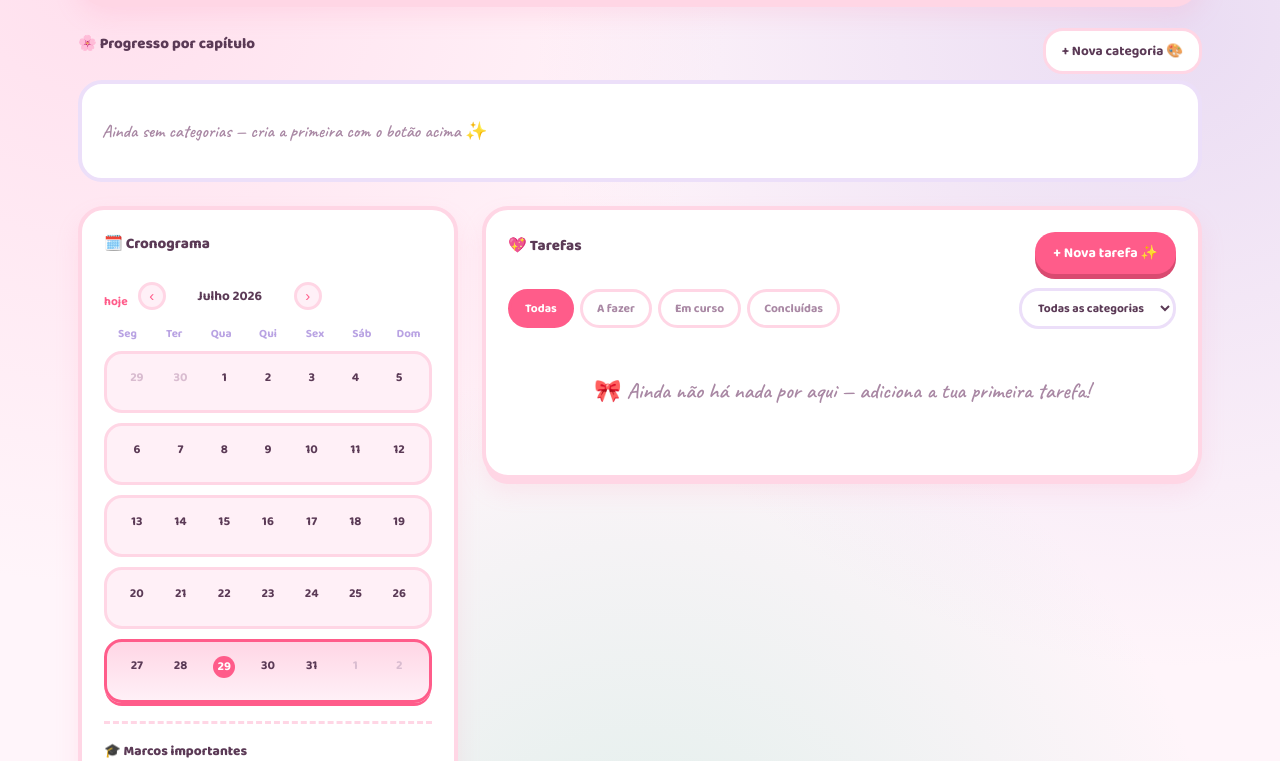
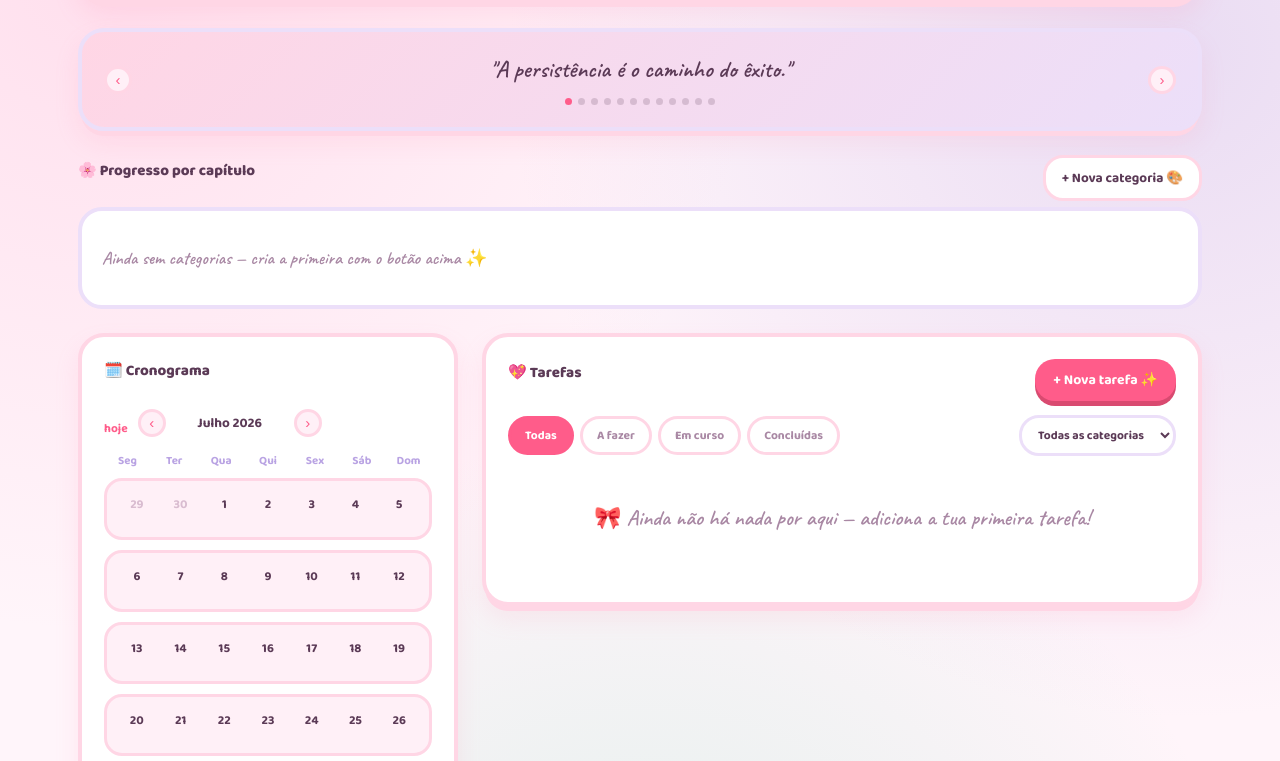
Before and after one commit to tompratas/thesis-tasks, a Flask app: page / in a window 1280 px wide. Shown: the part 188-949 px from the top of the page. Run offline with Flask 3, Linux system fonts and the light colour scheme; data comes from the database, SQL or seed files in the repository; data that the repository does not hold is empty; some libraries are stand-ins or nearby versions.

Commit message:
Add files via upload

```diff
--- a/app.py
+++ b/app.py
@@ -46,6 +46,8 @@ class Category(db.Model):
     name = db.Column(db.String(120), nullable=False, unique=True)
     bg_color = db.Column(db.String(7), default="#ffd6e5")
     bar_color = db.Column(db.String(7), default="#ff8fb1")
+    badge_bg = db.Column(db.String(7), default="#ffd6e5")
+    badge_text = db.Column(db.String(7), default="#ff5c8a")
 
     def to_dict(self):
         return {
@@ -53,6 +55,8 @@ class Category(db.Model):
             "name": self.name,
             "bg_color": self.bg_color,
             "bar_color": self.bar_color,
+            "badge_bg": self.badge_bg,
+            "badge_text": self.badge_text,
         }
 
 
@@ -103,6 +107,17 @@ def run_light_migrations():
     cols = [c["name"] for c in inspector.get_columns("task")]
 
     with db.engine.connect() as conn:
+        if "category" in inspector.get_table_names():
+            cat_cols = [c["name"] for c in inspector.get_columns("category")]
+            if "badge_bg" not in cat_cols:
+                conn.execute(text("ALTER TABLE category ADD COLUMN badge_bg VARCHAR(7)"))
+                conn.execute(text("UPDATE category SET badge_bg = bg_color WHERE badge_bg IS NULL"))
+                conn.commit()
+            if "badge_text" not in cat_cols:
+                conn.execute(text("ALTER TABLE category ADD COLUMN badge_text VARCHAR(7)"))
+                conn.execute(text("UPDATE category SET badge_text = bar_color WHERE badge_text IS NULL"))
+                conn.commit()
+
         if "week_start" not in cols:
             conn.execute(text("ALTER TABLE task ADD COLUMN week_start DATE"))
             conn.commit()
@@ -126,7 +141,7 @@ def run_light_migrations():
                     else:
                         bg, bar = DEFAULT_PALETTE[i % len(DEFAULT_PALETTE)]
                         conn.execute(
-                            text("INSERT INTO category (name, bg_color, bar_color) VALUES (:name, :bg, :bar)"),
+                            text("INSERT INTO category (name, bg_color, bar_color, badge_bg, badge_text) VALUES (:name, :bg, :bar, :bg, :bar)"),
                             {"name": name, "bg": bg, "bar": bar},
                         )
                         conn.commit()
@@ -188,6 +203,8 @@ def create_category():
         name=name,
         bg_color=data.get("bg_color") or "#ffd6e5",
         bar_color=data.get("bar_color") or "#ff8fb1",
+        badge_bg=data.get("badge_bg") or "#ffd6e5",
+        badge_text=data.get("badge_text") or "#ff5c8a",
     )
     db.session.add(category)
     db.session.commit()
@@ -211,6 +228,10 @@ def update_category(category_id):
         category.bg_color = data["bg_color"]
     if "bar_color" in data:
         category.bar_color = data["bar_color"]
+    if "badge_bg" in data:
+        category.badge_bg = data["badge_bg"]
+    if "badge_text" in data:
+        category.badge_text = data["badge_text"]
 
     db.session.commit()
     return jsonify(category.to_dict())
--- a/static/app.js
+++ b/static/app.js
@@ -211,8 +211,8 @@ function renderCalendar() {
     const weekTasks = tasksByWeek[week.mondayStr] || [];
     const taskChips = weekTasks.map(t => {
       const catName = t.category ? t.category.name : "Sem categoria";
-      const catBg = t.category ? t.category.bg_color : "var(--lavender-soft)";
-      const catColor = t.category ? t.category.bar_color : "var(--ink-soft)";
+      const catBg = t.category ? t.category.badge_bg : "var(--lavender-soft)";
+      const catColor = t.category ? t.category.badge_text : "var(--ink-soft)";
       return `
       <div class="week-task-chip priority-${t.priority} ${t.status === 'done' ? 'done' : ''}" data-id="${t.id}">
         <span class="week-task-dot"></span>
@@ -316,8 +316,8 @@ function renderLedger() {
     const toggleClass = t.status === "done" ? "done" : t.status === "doing" ? "doing" : "";
     const toggleMark = t.status === "done" ? "💗" : "";
     const catName = t.category ? t.category.name : "Sem categoria";
-    const catBg = t.category ? t.category.bg_color : "var(--lavender-soft)";
-    const catColor = t.category ? t.category.bar_color : "var(--ink-soft)";
+    const catBg = t.category ? t.category.badge_bg : "var(--lavender-soft)";
+    const catColor = t.category ? t.category.badge_text : "var(--ink-soft)";
     return `
     <li class="ledger-row" data-id="${t.id}">
       <button class="status-toggle ${toggleClass}" data-action="toggle" title="Alterar estado">${toggleMark}</button>
@@ -468,15 +468,23 @@ const categoryForm = document.getElementById("category-form");
 const categoryNameInput = document.getElementById("category-name");
 const categoryBgInput = document.getElementById("category-bg");
 const categoryBarInput = document.getElementById("category-bar");
+const categoryBadgeBgInput = document.getElementById("category-badge-bg");
+const categoryBadgeTextInput = document.getElementById("category-badge-text");
 
 function updateCategoryPreview() {
   document.getElementById("category-preview-name").textContent = categoryNameInput.value || "Nome da categoria";
   document.getElementById("category-preview-track").style.background = categoryBgInput.value;
   document.getElementById("category-preview-fill").style.background = categoryBarInput.value;
+  const badge = document.getElementById("category-preview-badge");
+  badge.textContent = categoryNameInput.value || "Nome da categoria";
+  badge.style.background = categoryBadgeBgInput.value;
+  badge.style.color = categoryBadgeTextInput.value;
 }
 categoryNameInput.addEventListener("input", updateCategoryPreview);
 categoryBgInput.addEventListener("input", updateCategoryPreview);
 categoryBarInput.addEventListener("input", updateCategoryPreview);
+categoryBadgeBgInput.addEventListener("input", updateCategoryPreview);
+categoryBadgeTextInput.addEventListener("input", updateCategoryPreview);
 
 function openCategoryModal(id) {
   categoryForm.reset();
@@ -488,12 +496,16 @@ function openCategoryModal(id) {
     categoryNameInput.value = c.name;
     categoryBgInput.value = c.bg_color;
     categoryBarInput.value = c.bar_color;
+    categoryBadgeBgInput.value = c.badge_bg;
+    categoryBadgeTextInput.value = c.badge_text;
     deleteBtn.style.display = "inline-block";
   } else {
     document.getElementById("category-modal-eyebrow").textContent = "Nova categoria 🎨";
     document.getElementById("category-id").value = "";
     categoryBgInput.value = "#ffd6e5";
     categoryBarInput.value = "#ff8fb1";
+    categoryBadgeBgInput.value = "#ffd6e5";
+    categoryBadgeTextInput.value = "#ff5c8a";
     deleteBtn.style.display = "none";
   }
   updateCategoryPreview();
@@ -526,6 +538,8 @@ categoryForm.addEventListener("submit", async (e) => {
     name: categoryNameInput.value,
     bg_color: categoryBgInput.value,
     bar_color: categoryBarInput.value,
+    badge_bg: categoryBadgeBgInput.value,
+    badge_text: categoryBadgeTextInput.value,
   };
   try {
     if (id) {
@@ -548,6 +562,67 @@ titleEl.addEventListener("blur", () => {
   localStorage.setItem("thesisTitle", titleEl.textContent.trim());
 });
 
+// ---------- Motivational quote slideshow ----------
+
+const QUOTES = [
+  "A persistência é o caminho do êxito.",
+  "Um capítulo de cada vez — a tese não se escreve num dia.",
+  "Feito é melhor que perfeito.",
+  "Cada página escrita é um passo mais perto da entrega.",
+  "O trabalho duro de hoje é o diploma de amanhã.",
+  "Não desistas a meio do caminho — já vieste tão longe.",
+  "A tua tese não te define, mas a tua persistência sim.",
+  "Pequenos progressos diários somam-se a grandes conquistas.",
+  "Respira, organiza, escreve. Um passo de cada vez.",
+  "O orientador não morde — e tu és mais capaz do que pensas.",
+  "A revisão de hoje poupa dores de cabeça amanhã.",
+  "Vais conseguir. A tese não te vai vencer.",
+];
+
+let quoteIndex = 0;
+let quoteTimer = null;
+
+function renderQuoteDots() {
+  const dots = document.getElementById("quote-dots");
+  dots.innerHTML = QUOTES.map((_, i) =>
+    `<button class="quote-dot ${i === quoteIndex ? 'active' : ''}" data-index="${i}" aria-label="Frase ${i + 1}"></button>`
+  ).join("");
+  dots.querySelectorAll(".quote-dot").forEach(dot => {
+    dot.addEventListener("click", () => {
+      showQuote(Number(dot.dataset.index));
+      restartQuoteTimer();
+    });
+  });
+}
+
+function showQuote(index) {
+  quoteIndex = (index + QUOTES.length) % QUOTES.length;
+  const el = document.getElementById("quote-text");
+  el.classList.add("fading");
+  setTimeout(() => {
+    el.textContent = `"${QUOTES[quoteIndex]}"`;
+    el.classList.remove("fading");
+  }, 350);
+  renderQuoteDots();
+}
+
+function restartQuoteTimer() {
+  if (quoteTimer) clearInterval(quoteTimer);
+  quoteTimer = setInterval(() => showQuote(quoteIndex + 1), 7000);
+}
+
+document.getElementById("quote-prev").addEventListener("click", () => {
+  showQuote(quoteIndex - 1);
+  restartQuoteTimer();
+});
+document.getElementById("quote-next").addEventListener("click", () => {
+  showQuote(quoteIndex + 1);
+  restartQuoteTimer();
+});
+
+showQuote(0);
+restartQuoteTimer();
+
 // ---------- Init ----------
 
 loadAll().catch(err => console.error(err));
--- a/static/style.css
+++ b/static/style.css
@@ -868,3 +868,53 @@ body {
   .masthead h1 { font-size: 24px; }
   .week-task-cat { display: none; }
 }
+
+/* ---------- Motivational quote slideshow ---------- */
+
+.quote-panel {
+  display: flex;
+  align-items: center;
+  gap: 14px;
+  margin-bottom: 24px;
+  background: linear-gradient(135deg, var(--pink-soft), var(--lavender-soft));
+  border-color: var(--lavender-soft);
+}
+
+.quote-body {
+  flex: 1;
+  min-width: 0;
+  text-align: center;
+}
+
+.quote-text {
+  font-family: var(--font-hand);
+  font-size: 24px;
+  font-weight: 600;
+  color: var(--ink);
+  margin: 0;
+  min-height: 34px;
+  transition: opacity 0.35s ease;
+}
+.quote-text.fading { opacity: 0; }
+
+.quote-dots {
+  display: flex;
+  justify-content: center;
+  gap: 6px;
+  margin-top: 10px;
+}
+.quote-dot {
+  width: 7px;
+  height: 7px;
+  border-radius: 50%;
+  background: rgba(91,58,86,0.2);
+  border: none;
+  cursor: pointer;
+  padding: 0;
+}
+.quote-dot.active { background: var(--pink-deep); }
+
+@media (max-width: 600px) {
+  .quote-panel { padding: 14px; gap: 8px; }
+  .quote-text { font-size: 19px; }
+}
--- a/templates/index.html
+++ b/templates/index.html
@@ -34,6 +34,15 @@
       </div>
     </div>
   </header>
+
+  <section class="panel quote-panel">
+    <button id="quote-prev" class="icon-btn" aria-label="Frase anterior">‹</button>
+    <div class="quote-body">
+      <p class="quote-text" id="quote-text">"A persistência é o caminho do êxito."</p>
+      <div class="quote-dots" id="quote-dots"></div>
+    </div>
+    <button id="quote-next" class="icon-btn" aria-label="Frase seguinte">›</button>
+  </section>
 
   <section class="shelf-section">
     <div class="panel-head">
@@ -177,11 +186,23 @@
       </label>
     </div>
 
+    <div class="field-row">
+      <label class="field">
+        <span>Fundo da etiqueta</span>
+        <input type="color" id="category-badge-bg" value="#ffd6e5">
+      </label>
+      <label class="field">
+        <span>Cor da letra da etiqueta</span>
+        <input type="color" id="category-badge-text" value="#ff5c8a">
+      </label>
+    </div>
+
     <div class="category-preview">
       <span class="shelf-name" id="category-preview-name">Nome da categoria</span>
       <div class="shelf-track" id="category-preview-track">
         <div class="shelf-fill" id="category-preview-fill" style="width:60%;"></div>
       </div>
+      <span class="category-tag" id="category-preview-badge" style="margin-top:8px; display:inline-block;">Nome da categoria</span>
     </div>
 
     <div class="modal-actions">
```
